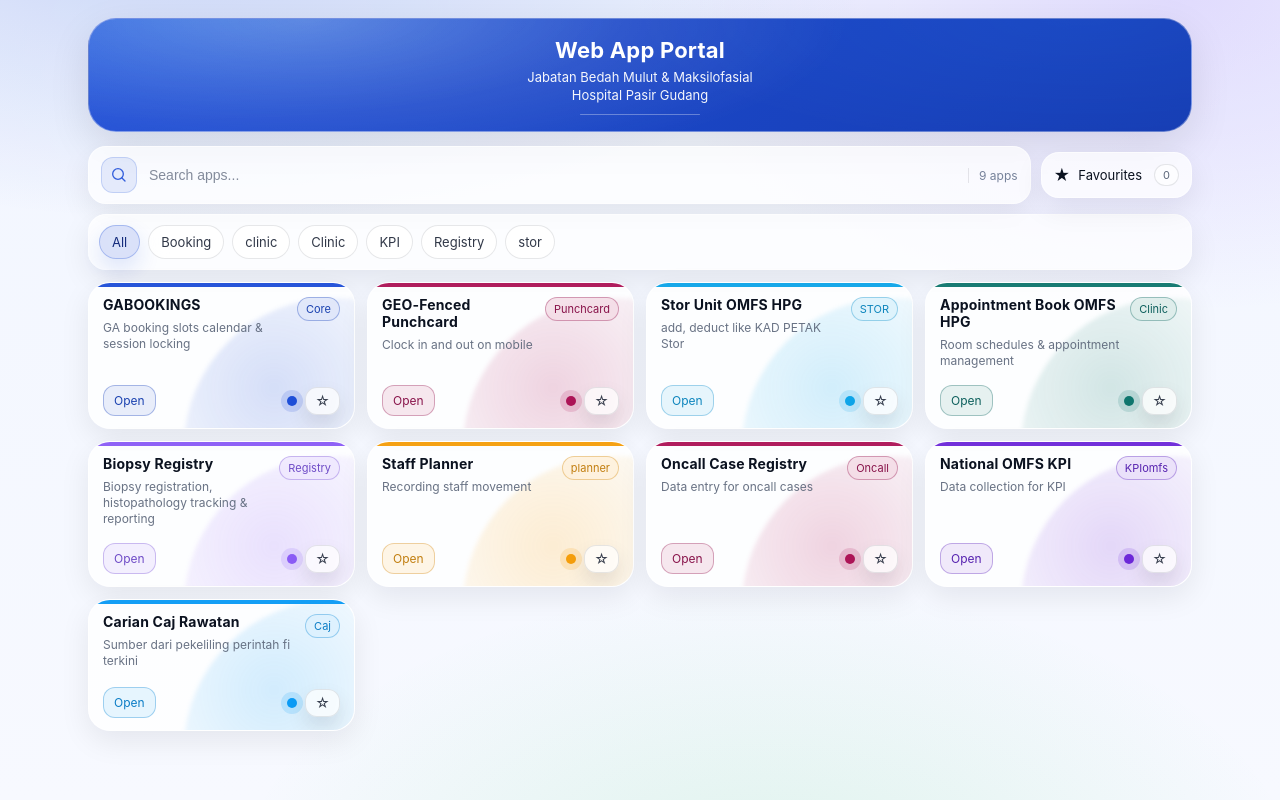
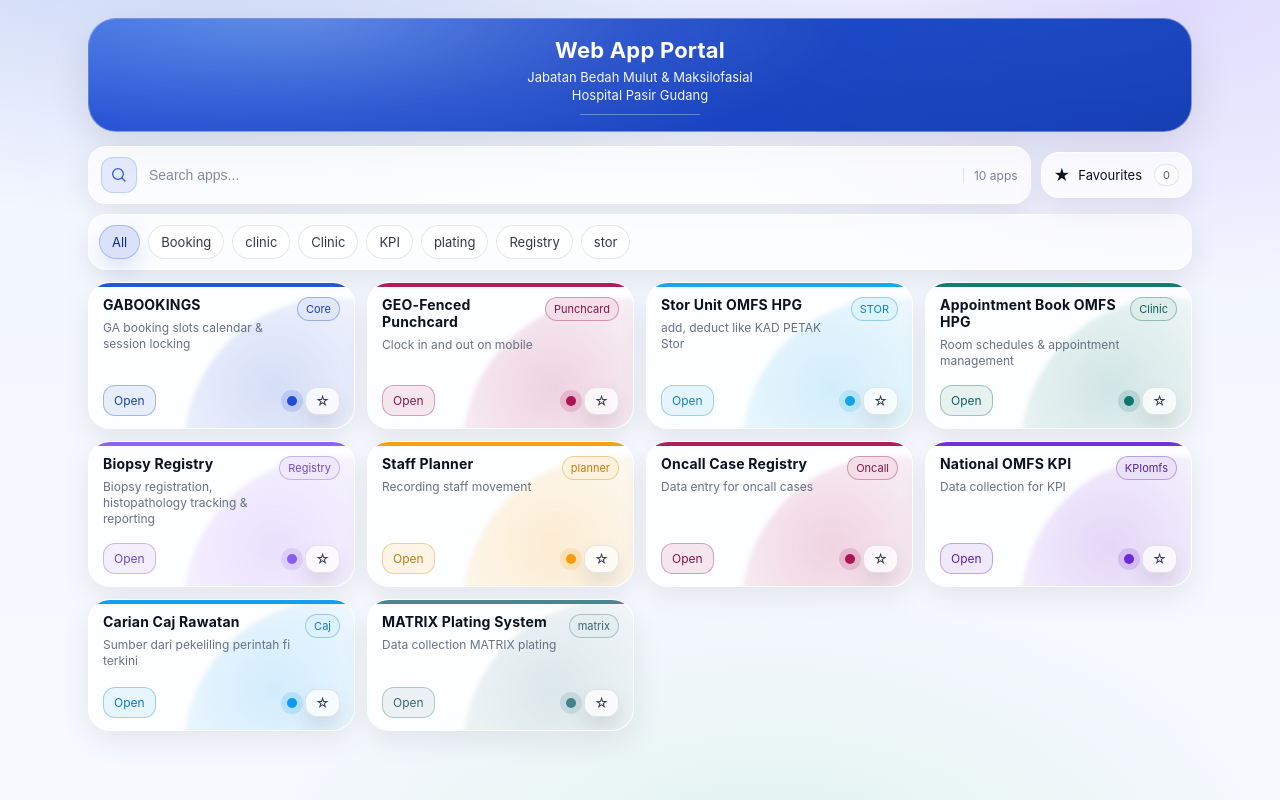
Before and after one commit to hpgomfs-admin/omfshpg-staff-portal, a plain HTML site: page index.html in a window 1280 px wide. Drawn offline with Linux system fonts and the light colour scheme.

Commit message:
Update index.html added matrix

```diff
--- a/index.html
+++ b/index.html
@@ -550,7 +550,16 @@
         category: "Clinic",
         color: "#0b9bf5",
         tag: "Caj"
-      }
+      },
+      {
+        id: "matrix",
+        name: "MATRIX Plating System",
+        desc: "Data collection MATRIX plating",
+        url: "https://face-fix-tracker.lovable.app",
+        category: "plating",
+        color: "#45818e",
+        tag: "matrix"
+      },
     ];
 
     /************************************************************
```
